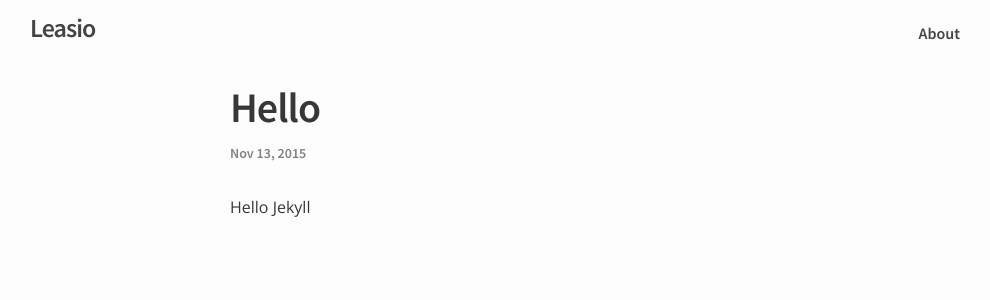
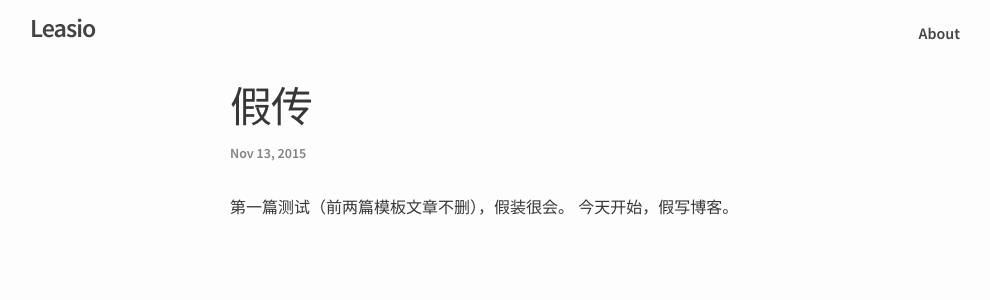
Before and after one commit to leasio/leasio.github.io, a Jekyll site: the page built from _posts/2015-11-13-test.md, in a window 1280 px wide. Shown: the top 300 px of the page, without its empty margins (140-1130 px from the left). Built offline with Jekyll 4.4.1, drawn with Linux system fonts in a browser that asks for light colours.

Commit message:
第一篇总是用来测试的

```diff
--- a/_posts/2015-11-13-test.md
+++ b/_posts/2015-11-13-test.md
@@ -1,9 +1,10 @@
 ---
 layout: post
-title:  "Hello"
+title:  "假传"
 date:   2015-11-13
 categories: jekyll update
 ---
 
 
-Hello Jekyll
+第一篇测试（前两篇模板文章不删），假装很会。
+今天开始，假写博客。
```
